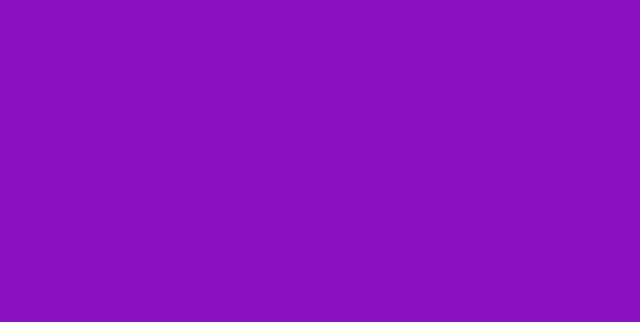
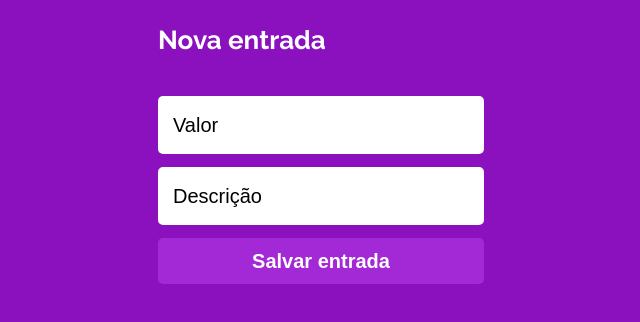
Before and after one commit to Viktorhs/projeto13-mywallet-front, a React (Create React App) app: page /entrada in a window 1280 px wide. Before the commit this address had no page. Shown: the top 322 px of the page, without its empty margins (319-959 px from the left). Built offline with nearby package versions, Linux system fonts and the light colour scheme; a web font is replaced by a local one.

Commit message:
Pré-finalizado

```diff
--- a/package.json
+++ b/package.json
@@ -9,6 +9,7 @@
     "axios": "^0.27.2",
     "react": "^18.2.0",
     "react-dom": "^18.2.0",
+    "react-icons": "^4.4.0",
     "react-loader-spinner": "^5.3.4",
     "react-router-dom": "^6.3.0",
     "react-scripts": "5.0.1",
--- a/src/components/App.js
+++ b/src/components/App.js
@@ -4,6 +4,9 @@ import Login from "./Login/Login";
 import { useState } from "react";
 import UserContext from "../contexts/UserContext";
 import Registration from "./Registration/Registration";
+import Wallet from "./Wallet/Wallet";
+import Output from "./Output/Output";
+import Input from "./Input/Input";
 
 
 export default function App(){
@@ -17,6 +20,9 @@ export default function App(){
                 <Routes>
                     <Route path="/" element={<Login/>}/>
                     <Route path="/cadastro" element={<Registration/>}/>
+                    <Route path="/wallet" element={<Wallet/>}/>
+                    <Route path="/saida" element={<Output/>}/>
+                    <Route path="/entrada" element={<Input/>}/>
                 </Routes>
             </BrowserRouter>
         </UserContext.Provider>
--- /dev/null
+++ b/src/components/Input/Input.js
@@ -0,0 +1,70 @@
+import { Form, Button } from "../Login/Login"
+import { useState, useContext } from "react";
+import { ThreeDots } from "react-loader-spinner";
+import { useNavigate } from "react-router-dom";
+import { postLogin } from "../../services/mywallet"
+import UserContext from "../../contexts/UserContext";
+import styled from "styled-components";
+
+export default function Input(){
+    const {user} = useContext(UserContext)
+    const navigate = useNavigate()
+    const [waiting, setWaiting] = useState(false)
+
+    const [form, setForm] = useState({
+        valor: '',
+        descricao: '',
+    })
+
+    function handleForm(e) {
+        setForm({
+            ...form,
+            [e.target.name]: e.target.value,
+        });
+    }
+
+    function submitInput(e) {
+        setWaiting(true)
+        e.preventDefault();
+        const promise = postLogin(form) //alterar função
+        promise.catch(() => {
+            setWaiting(false)
+        })
+        promise.then((r) => {
+            navigate('/wallet')
+        })
+    }
+
+    return(
+    <Container>
+        <h1>Nova entrada</h1>
+        <Form onSubmit={submitInput} active={waiting}>
+            <input type="number" name="valor" placeholder="Valor" onChange={handleForm} value={form.description} inputMode="numeric" disabled={waiting}/>
+            <input type="text" name="descricao" placeholder="Descrição" onChange={handleForm} value={form.description} disabled={waiting}/>
+
+            <Button type="submit" active={waiting} disabled={waiting}>
+                {waiting ? <ThreeDots color="#FFFFFF" height={13} width={51} /> : 'Salvar entrada'}
+            </Button>
+        </Form>
+    </Container>)
+}
+
+const Container = styled.div`
+    width: 100vw;
+    height: 100vh;
+    display: flex;
+    flex-direction: column;
+    justify-content: flex-start;
+    align-items: center;
+
+    h1{
+        width: 326px;
+        font-weight: 700;
+        font-size: 26px;
+        line-height: 31px;
+        padding-top: 25px;
+        margin-bottom: 40px;
+
+        color: #FFFFFF;
+    }
+`
--- a/src/components/Login/Login.js
+++ b/src/components/Login/Login.js
@@ -32,7 +32,6 @@ export default function Login(){
         e.preventDefault();
         const promise = postLogin(form)
         promise.catch(() => {
-            alert('Senha ou E-mail invalido')
             setWaiting(false)
             SetWrongData(true)
         })
@@ -88,7 +87,7 @@ const Container = styled.div`
         font-size: 16px;
         line-height: 50px;
 
-        color: #FF3636;
+        color: #FF63C2;
     }
 `
 
@@ -117,6 +116,12 @@ const Form = styled.form`
 
     input::placeholder{
         color:  #000000;
+    }
+
+    input::-webkit-outer-spin-button,
+    input::-webkit-inner-spin-button {
+    -webkit-appearance: none;
+    margin: 0;
     }
 
 `
--- /dev/null
+++ b/src/components/Output/Output.js
@@ -0,0 +1,69 @@
+import { Form, Button } from "../Login/Login"
+import { useState, useContext } from "react";
+import { ThreeDots } from "react-loader-spinner";
+import { useNavigate } from "react-router-dom";
+import { postLogin } from "../../services/mywallet"
+import UserContext from "../../contexts/UserContext";
+import styled from "styled-components";
+
+export default function Output(){
+    const {user} = useContext(UserContext)
+    const navigate = useNavigate()
+    const [waiting, setWaiting] = useState(false)
+
+    const [form, setForm] = useState({
+        valor: '',
+        descricao: ''
+    })
+
+    function handleForm(e) {
+        setForm({
+            ...form,
+            [e.target.name]: e.target.value,
+        });
+        console.log(form)
+    }
+
+    function submitOutput(e) {
+        setWaiting(true)
+        e.preventDefault();
+        const promise = postLogin(form) //alterar função
+        promise.catch(() => {
+            setWaiting(false)
+        })
+        promise.then((r) => {
+            navigate('/wallet')
+        })
+    }
+
+    return(        <Container>
+        <h1>Nova saída</h1>
+        <Form onSubmit={submitOutput} active={waiting}>
+            <input type="number" name="valor" placeholder="Valor" onChange={handleForm} value={form.description} inputMode="numeric" disabled={waiting}/>
+            <input type="text" name="descricao" placeholder="Descrição" onChange={handleForm} value={form.description} disabled={waiting}/>
+
+            <Button type="submit" active={waiting} disabled={waiting}>
+                {waiting ? <ThreeDots color="#FFFFFF" height={13} width={51} /> : 'Salvar saída'}
+            </Button>
+        </Form>
+    </Container>)
+}
+
+const Container = styled.div`
+    width: 100vw;
+    height: 100vh;
+    display: flex;
+    flex-direction: column;
+    justify-content: flex-start;
+    align-items: center;
+
+    h1{
+        width: 326px;
+        font-weight: 700;
+        font-size: 26px;
+        line-height: 31px;
+        padding-top: 25px;
+        margin-bottom: 40px;
+
+        color: #FFFFFF;
+    }`
--- a/src/components/Registration/Registration.js
+++ b/src/components/Registration/Registration.js
@@ -36,7 +36,7 @@ export default function Registration(){
             password: form.password})
         promise.catch(() => {
             alert('Erro no cadastro tente novamente mais tarde')
-            setWaiting(false)
+            setWaiting(false);
         })
         promise.then((r) => {
             navigate('/')
--- /dev/null
+++ b/src/components/Wallet/Wallet.js
@@ -0,0 +1,183 @@
+import styled from "styled-components"
+import  {RiLogoutBoxRLine} from "react-icons/ri"
+import {IoAddCircleOutline, IoRemoveCircleOutline} from "react-icons/io5"
+import { useState } from "react"
+import WalletList from "./WalletList"
+import { Link, useNavigate } from "react-router-dom"
+
+export default function Wallet(){
+
+    const navigate = useNavigate()
+    const [totalBalance, setTotalBalance] = useState({
+        value: 2000,
+        isPositive: false
+    })
+    const [test, setTest] = useState([1])
+
+    return(
+        <Container>
+            <Header>
+                <h1>Ola, Fulano</h1>
+                <span><RiLogoutBoxRLine/></span>
+            </Header>
+
+            {test.length === 0 ?
+            <WalletBox>
+                <h5>Não há registros de entrada ou saída</h5>
+            </WalletBox>
+            :
+            <WalletBox>
+                <ul>
+                    <WalletList value={200} date ={"06/11"} operation={"input"}>teste</WalletList>
+                    <WalletList value={200} date ={"06/11"} operation={"output"}>teste</WalletList>
+                </ul>
+                <Balance isPositive={totalBalance.isPositive}>
+                    <h2>SALDO</h2>
+                    <h3>{totalBalance.value.toFixed(2)}</h3>
+                </Balance>
+            </WalletBox>}
+            <Buttons>
+                <Link to="entrada">
+                    <div>
+                    <span><IoAddCircleOutline/></span>
+                    <p>Nova entrada</p>
+                    </div>
+                </Link>
+                <Link to="/saida">
+                    <div>
+                        <span><IoRemoveCircleOutline/></span>
+                        <p>Nova saida</p>
+                    </div>
+                </Link>
+
+            </Buttons>
+        </Container>
+    )
+}
+
+const Container = styled.div`
+    width: 100vw;
+    height: 100vh;
+    padding: 0px 24px;
+    display: flex;
+    flex-direction: column;
+    justify-content: flex-start;
+    align-items: center;
+`
+const Header = styled.div`
+    width: 100vw;
+    padding: 25px 24px 0 24px;
+    display: flex;
+    justify-content: space-between;
+    align-items: center;
+
+    font-weight: 700;
+    font-size: 26px;
+    line-height: 31px;
+    color: #FFFFFF;
+
+    span{
+        cursor: pointer;
+    }
+`
+const WalletBox = styled.div`
+    display: flex;
+    align-items: center;
+    justify-content: center;
+    position: relative;
+    width: 100%;
+    height: 100vh;
+    margin: 22px 24px 13px 24px;
+    padding: 23px 0 12px 0;
+    border-radius: 5px;
+    background-color: #FFFFFF;
+
+    div, ul{
+        padding: 0 16px;
+    }
+
+    ul{
+        display: flex;
+        flex-direction: column;
+        position: absolute;
+        top: 0px;
+        padding-top: 23px;
+        width: 100%;
+        height: 94%;
+
+        display: flex;
+        align-items: flex-start;
+        justify-content: flex-start;
+        overflow-y: auto;
+    }
+
+    h5{
+        width: 180px;
+        font-weight: 400;
+        font-size: 20px;
+        line-height: 23px;
+        text-align: center;
+        color: #868686;
+    }
+
+`
+const Balance = styled.div`
+    position: absolute;
+    bottom: 12px;
+    left: 0;
+    z-index: 4;
+    width: 100%;
+    display: flex;
+    justify-content: space-between;
+    align-items: center;
+
+    h2{
+        font-weight: 700;
+        font-size: 17px;
+        line-height: 20px;
+        color: #000000;
+    }
+
+    h3{
+        font-weight: 400;
+        font-size: 17px;
+        line-height: 20px;
+        color: ${(props) => typeof props.isPositive !== 'boolean' || props.isPositive ? '#03AC00' : "#C70000"};
+    }
+
+
+`
+const Buttons = styled.div`
+    width:  100%;
+    height: 143px;
+    display: flex;
+    justify-content: space-between;
+    align-items: center;
+    padding-bottom: 16px;
+
+
+    div{
+        min-width: 155px;
+        width: 48%;
+        height: 114px;
+        background: #A328D6;
+        border-radius: 5px;
+
+        padding: 9px 0 9px 10px;
+        cursor: pointer;
+
+        color: #FFFFFF;
+        display: flex;
+        flex-direction: column;
+        justify-content: space-between;
+    }
+    div p{
+        font-weight: 700;
+        font-size: 17px;
+        line-height: 20px;
+        width: 50%;
+    }
+    div span{
+        font-size: 25px;
+    }
+`
--- /dev/null
+++ b/src/components/Wallet/WalletList.js
@@ -0,0 +1,49 @@
+import styled from "styled-components"
+
+export default function WalletList({date, children, value, operation}) {
+
+    return(
+        <Value isPositive={operation !== "output"}>
+            <span>
+                <p>{date}</p>
+                <h2>{children}</h2>
+            </span>
+
+            <h3>{value.toFixed(2)}</h3>
+        </Value>
+    )
+}
+
+const Value = styled.li`
+
+    width: 100%;
+    display: flex;
+    align-items: center;
+    justify-content: space-between;
+    margin-bottom: 20px;
+
+    span{
+        display: flex;
+    }
+
+    p{
+        font-weight: 400;
+        font-size: 16px;
+        line-height: 19px;
+        color: #C6C6C6;
+        margin-right: 11px
+    }
+    h2{
+        font-weight: 400;
+        font-size: 16px;
+        line-height: 19px;
+        color: #000000
+    }
+    h3{
+        font-weight: 400;
+        font-size: 16px;
+        line-height: 19px;
+        text-align: right;
+        color: ${(props) => typeof props.isPositive !== 'boolean' || props.isPositive ? '#03AC00' : "#C70000"};
+    }
+`
```
Also changed, not shown: 1 other file (tests, documents, lock files or other folders).
